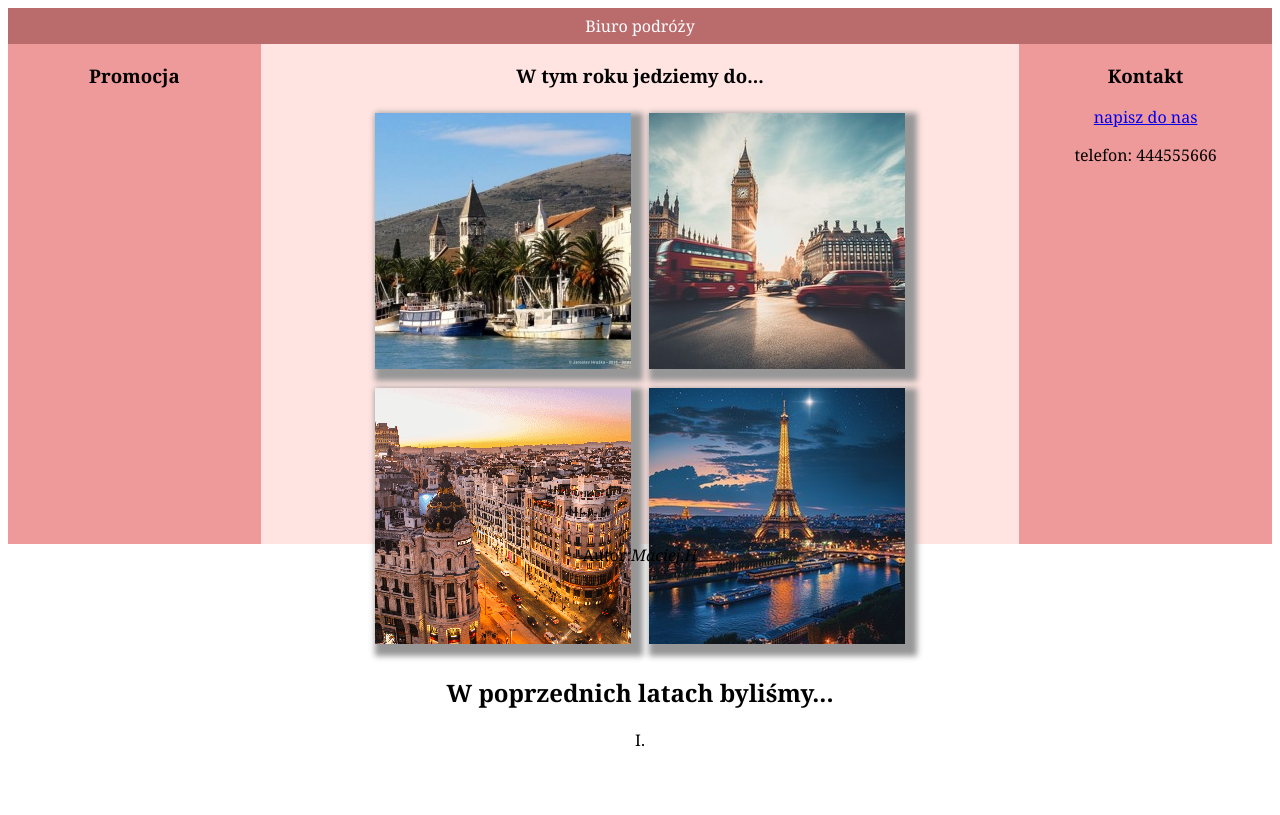
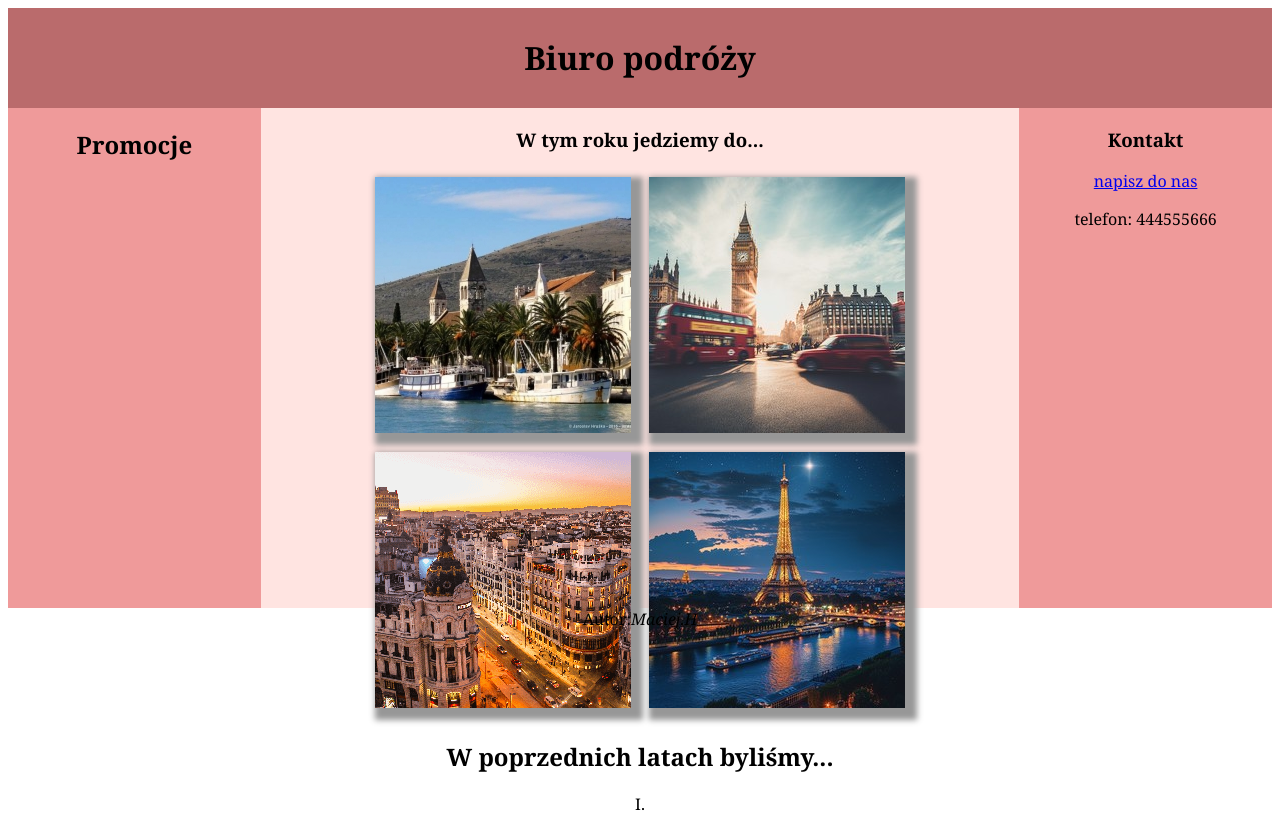
Before and after one commit to rdzawyy/strona-maciej_hempel, a plain HTML site: page index.html in a window 1280 px wide. Drawn offline with Linux system fonts and the light colour scheme.

Commit message:
no message

```diff
--- a/index.html
+++ b/index.html
@@ -7,11 +7,11 @@
     </head>
     <body>
         <header>
-            <a>Biuro podróży</a>
+            <h1>Biuro podróży</h1>
         </header>
         <main>
             <div class="left">
-                <h3>Promocja</h3>
+                <h2>Promocje</h2>
             </div>
             <div class="center">
                 <section>
```
